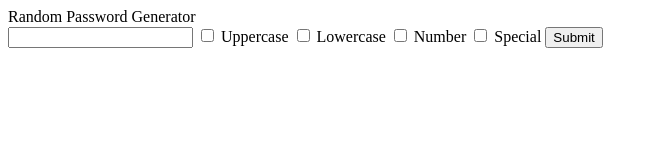
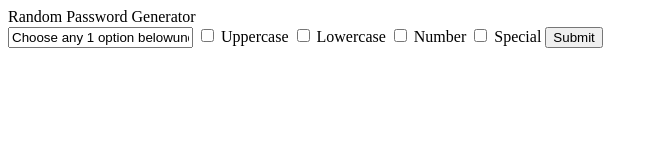
Before and after one commit to pranavhariharan145/password-generator, a plain HTML site: page index.html in a window 1280 px wide. Both pictures are taken after a click on the button "Submit". Shown: the whole page, without its empty margins (0-658 px from the left). Drawn offline with Linux system fonts and the light colour scheme.

Commit message:
Added events to button

```diff
--- a/index.html
+++ b/index.html
@@ -11,7 +11,7 @@
     <div class="content">
         <div class="container">
             <div id="text">Random Password Generator</div>
-            <input type="text" id="textbox">
+            <input type="text" id="textbox" readonly="true">
 
             <input type="checkbox" id="upper">
             <label for="upper">Uppercase</label>
--- a/script.js
+++ b/script.js
@@ -44,8 +44,46 @@ function password_generator(plength, uppercase, lowercase, numbers, special)
 
 let plength = 6
 let uppercase = false
-let lowercase = true
+let lowercase = false
 let numbers = false
-let special = true
-let ans = password_generator(plength, uppercase, lowercase, numbers, special)
-console.log(ans)
+let special = false
+let text = document.getElementById("textbox")
+let ucase = document.getElementById("upper")
+let lcase = document.getElementById("lower")
+let ncase = document.getElementById("number")
+let scase = document.getElementById("special")
+
+document.getElementById("submit").onclick = function()
+{
+    if(ucase.checked)
+    {
+        uppercase = true
+    }
+    else{
+        uppercase = false
+    }
+    if(lcase.checked)
+    {
+        lowercase = true
+    }
+    else{
+        lowercase = false
+    }
+    if(ncase.checked)
+    {
+        numbers = true
+    }
+    else{
+        numbers = false
+    }
+    if(scase.checked)
+    {
+        special = true
+    }
+    else{
+        special = false
+    }
+    let ans = password_generator(plength, uppercase, lowercase, numbers, special)
+    text.value = ans
+
+}
```
